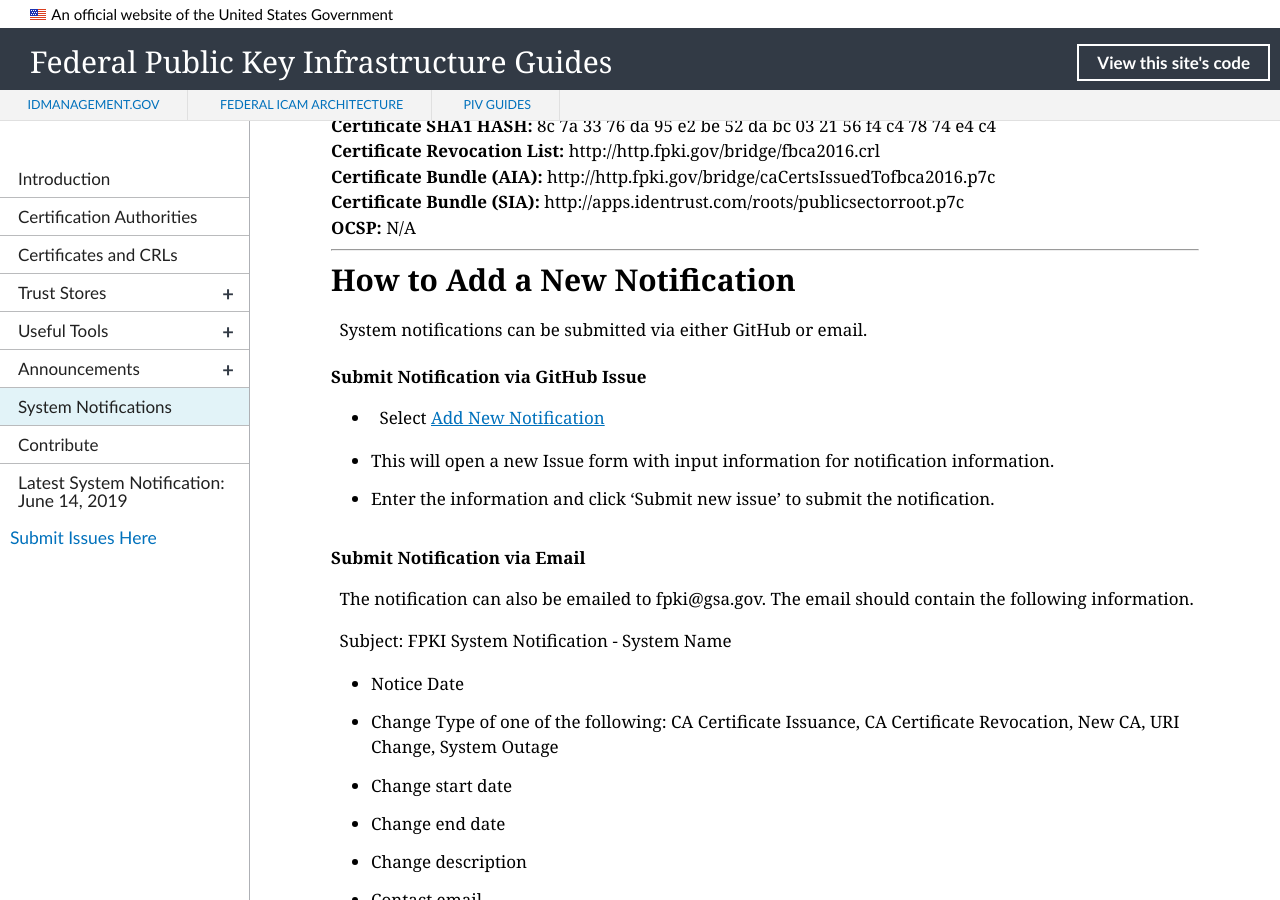
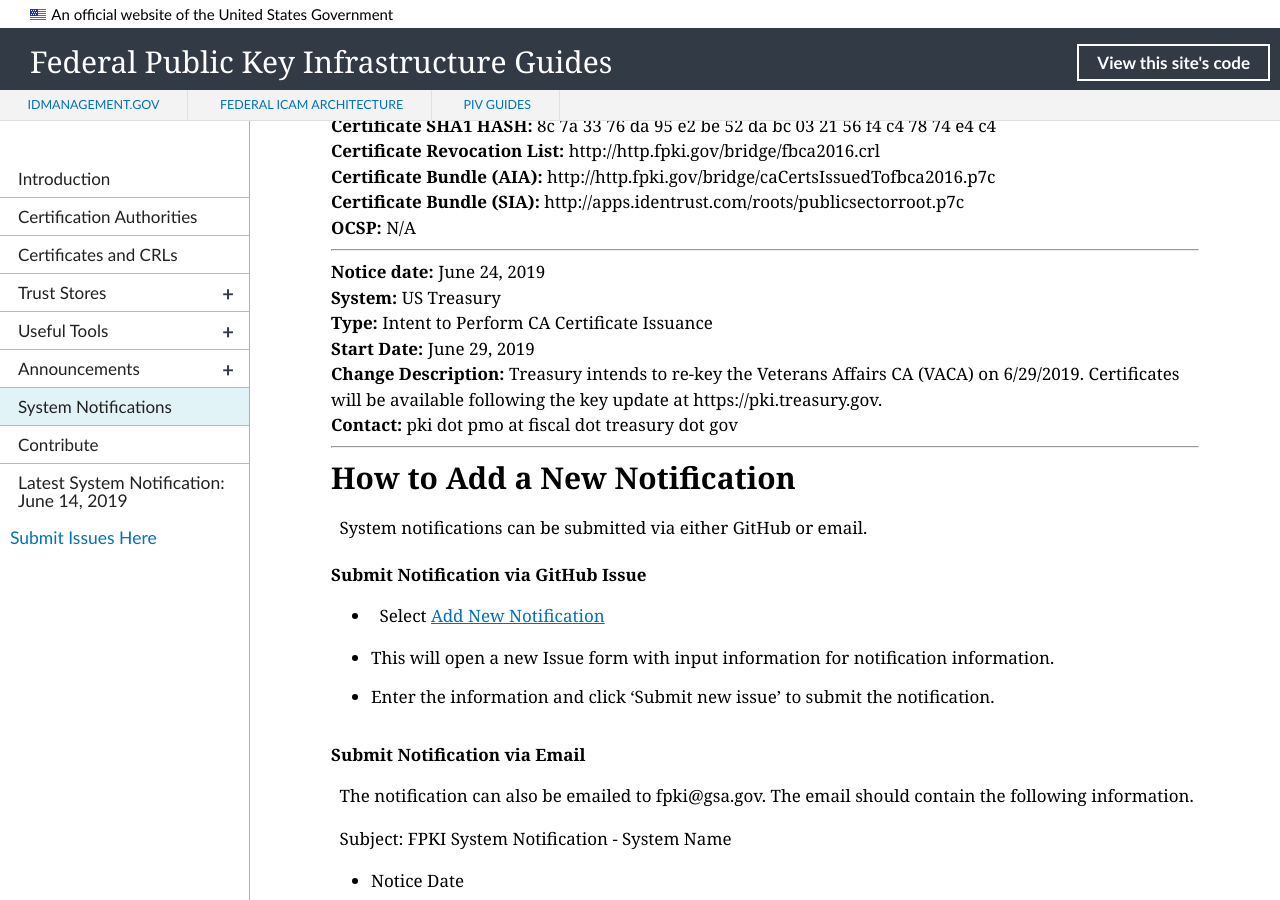
Before and after one commit to GSA/fpki-guides, a Jekyll site: the page built from pages/fpki_notifications.md, in a window 1280 px wide and 900 px high, scrolled down 27583 px. Built offline with Jekyll 4.4.1, drawn with Linux system fonts in a browser that asks for light colours; nearby versions of some CDN libraries; library files that are not in the unit come from our copies.

Commit message:
Notification update for Veterans Affairs CA (VACA)

```diff
--- a/_data/notifications.yml
+++ b/_data/notifications.yml
@@ -16,6 +16,20 @@
 # aia_uri:
 # sia_uri:
 # ocsp_uri:
+
+- notice_date: June 24, 2019
+  change_type: Intent to Perform CA Certificate Issuance
+  start_datetime: June 29, 2019
+  system: US Treasury
+  change_description: Treasury intends to re-key the Veterans Affairs CA (VACA) on 6/29/2019. Certificates will be available following the key update at https://pki.treasury.gov.
+  contact: pki dot pmo at fiscal dot treasury dot gov
+  ca_certificate_hash:
+  ca_certificate_issuer:
+  ca_certificate_subject: ou=Department of Veterans Affairs CA, ou=Certification Authorities, ou=Department of Veterans Affairs, o=U.S. Government, c=US
+  cdp_uri:
+  aia_uri:
+  sia_uri:
+  ocsp_uri:
 
 - notice_date: June 20, 2017
   change_type: CA Certificate Issuance
```
